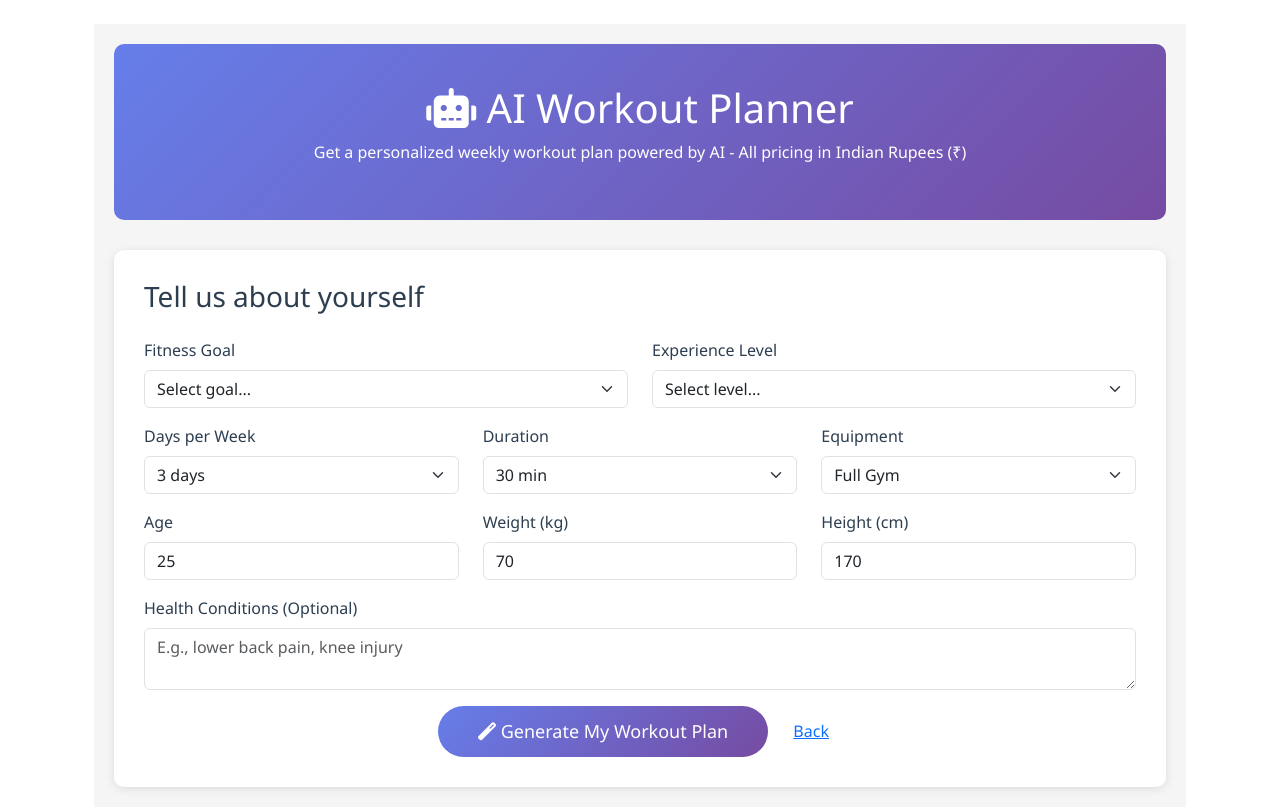
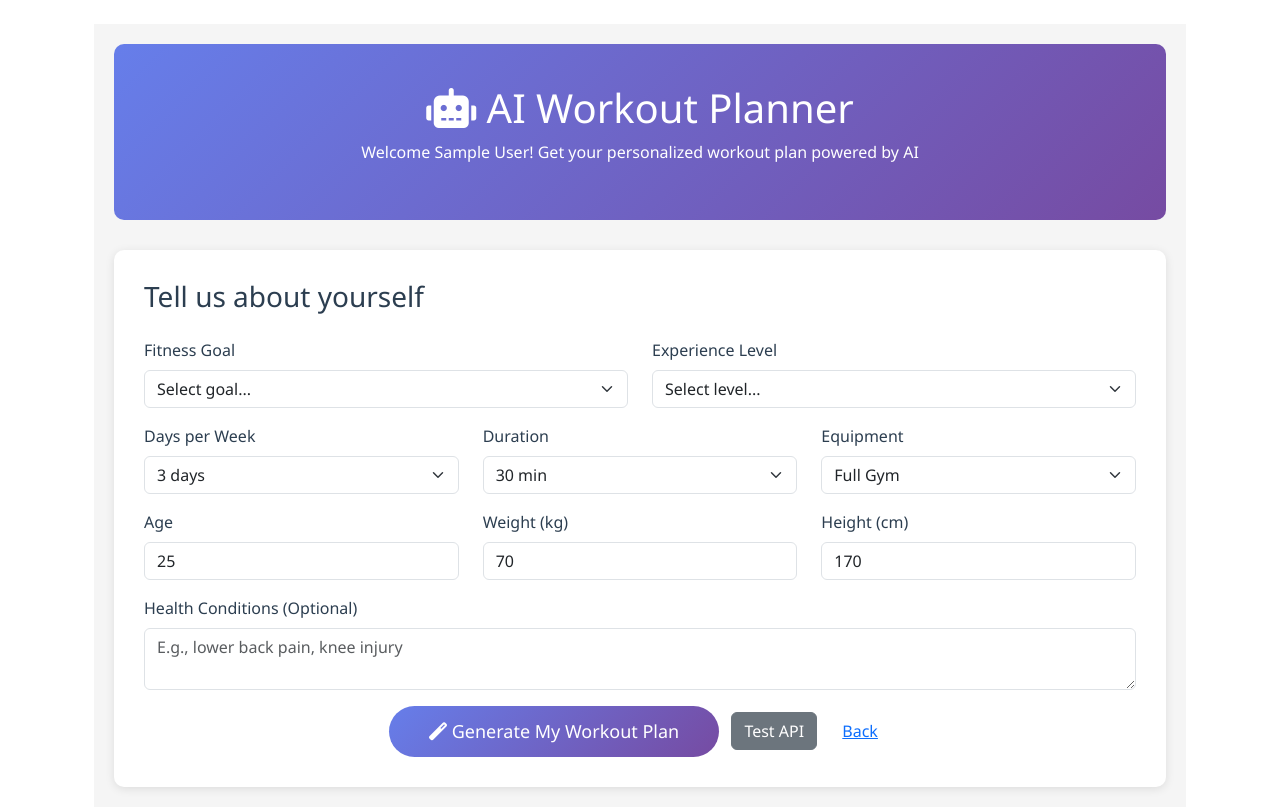
Before and after one commit to Aayushsm/gym-management, a Flask app: page /workout-planner in a window 1280 px wide. Shown: the part 62-869 px from the top of the page. Run offline with Flask 3, Linux system fonts and the light colour scheme; the visitor is signed in with stand-in values (Sample User, id 1); a database or web service that is not in the repository returns one stand-in record (values such as "Sample title"); some libraries are stand-ins or nearby versions.

Commit message:
Update workout_planner.html

```diff
--- a/templates/workout_planner.html
+++ b/templates/workout_planner.html
@@ -16,11 +16,25 @@
     <div class="wp-body">
         <div class="wp-header text-center">
             <h1><i class="fas fa-robot"></i> AI Workout Planner</h1>
-            <p>Get a personalized weekly workout plan powered by AI - All pricing in Indian Rupees (₹)</p>
+            {% if current_user.is_authenticated %}
+                <p>Welcome {{ current_user.name }}! Get your personalized workout plan powered by AI</p>
+            {% else %}
+                <p>Get a personalized weekly workout plan powered by AI</p>
+            {% endif %}
         </div>
 
         <div class="form-card">
+            {% if current_user.is_authenticated and current_user.role == 'member' %}
+                <h3 class="mb-4">Your Workout Preferences</h3>
+                <div class="alert alert-info">
+                    <strong>{{ current_user.name }}</strong>, we'll use your profile information (height: {{ current_user.height or 'Not set' }}cm, weight: {{ current_user.weight or 'Not set' }}kg, age: {{ current_user.age or 'Not set' }}) to create a personalized plan.
+                    {% if not current_user.height or not current_user.weight or not current_user.age %}
+                        <br><small>Some profile information is missing. Please <a href="{{ url_for('update_profile', id=current_user.id) }}">update your profile</a> for better personalization.</small>
+                    {% endif %}
+                </div>
+            {% else %}
                 <h3 class="mb-4">Tell us about yourself</h3>
+            {% endif %}
             <form id="workoutForm">
                 <div class="row">
                     <div class="col-md-6 mb-3">
@@ -68,6 +82,14 @@
                         </select>
                     </div>
                 </div>
+                {% if current_user.is_authenticated and current_user.role == 'member' %}
+                    <!-- For logged-in members, use their profile data -->
+                    <input type="hidden" name="age" value="{{ current_user.age or 25 }}">
+                    <input type="hidden" name="weight" value="{{ current_user.weight or 70 }}">
+                    <input type="hidden" name="height" value="{{ current_user.height or 170 }}">
+                    <input type="hidden" name="member_name" value="{{ current_user.name }}">
+                {% else %}
+                    <!-- For non-members, show input fields -->
                     <div class="row">
                         <div class="col-md-4 mb-3">
                             <label class="form-label">Age</label>
@@ -82,6 +104,7 @@
                             <input type="number" class="form-control" name="height" value="170" required>
                         </div>
                     </div>
+                {% endif %}
                 <div class="mb-3">
                     <label class="form-label">Health Conditions (Optional)</label>
                     <textarea class="form-control" name="health_conditions" rows="2" placeholder="E.g., lower back pain, knee injury"></textarea>
@@ -90,6 +113,7 @@
                     <button type="submit" class="btn btn-generate">
                         <i class="fas fa-magic"></i> Generate My Workout Plan
                     </button>
+                    <button type="button" class="btn btn-secondary ms-2" onclick="testAPI()">Test API</button>
                     <a href="{% if current_user.is_authenticated and current_user.role != 'member' %}{{ url_for('index') }}{% else %}{{ url_for('member_dashboard') }}{% endif %}" class="btn btn-link ms-2">Back</a>
                 </div>
             </form>
@@ -134,10 +158,13 @@ document.getElementById('workoutForm').addEventListener('submit', async function
         });
 
         const result = await response.json();
+        console.log('API Response:', result); // Debug log
 
         if (result.success) {
+            console.log('Plan data:', result.plan); // Debug log
             displayPlan(result.plan);
         } else {
+            console.error('API Error:', result.error);
             alert('Error: ' + result.error);
         }
     } catch (error) {
@@ -149,26 +176,77 @@ document.getElementById('workoutForm').addEventListener('submit', async function
 });
 
 function displayPlan(plan) {
-    var html = '<div class="plan-card"><h4>Plan Overview</h4><p>' + (plan.plan_overview || '') + '</p></div>';
+    console.log('Displaying plan:', plan); // Debug log
+
+    if (!plan) {
+        console.error('Plan is null or undefined');
+        document.getElementById('planContent').innerHTML = '<div class="alert alert-danger">Error: No plan data received</div>';
+        document.getElementById('resultsSection').style.display = 'block';
+        return;
+    }
+
+    var html = '<div class="plan-card"><h4>Your Personalized Plan</h4><p>' + (plan.plan_overview || 'No overview available') + '</p>';
+
+    // Show member stats if available
+    if (plan.member_stats) {
+        html += '<div class="mt-3"><small class="text-muted">';
+        html += '<strong>Your Profile:</strong> BMI: ' + (plan.member_stats.bmi || 'N/A') + ' (' + (plan.member_stats.bmi_category || 'N/A') + ')';
+        if (plan.member_stats.recommended_focus) {
+            html += '<br><strong>Recommended Focus:</strong> ' + plan.member_stats.recommended_focus;
+        }
+        html += '</small></div>';
+    }
+    html += '</div>';
 
     (plan.weekly_schedule || []).forEach(function(day) {
         html += '<div class="day-card"><h5>' + (day.day || '') + ' - ' + (day.focus || '') + '</h5>';
-        html += '<table class="table"><thead><tr><th>Exercise</th><th>Sets</th><th>Reps</th><th>Rest</th></tr></thead><tbody>';
+        html += '<table class="table"><thead><tr><th>Exercise</th><th>Sets</th><th>Reps</th><th>Rest</th><th>Notes</th></tr></thead><tbody>';
 
         (day.exercises || []).forEach(function(ex) {
-            html += '<tr><td>' + (ex.name || '') + '</td><td>' + (ex.sets || '') + '</td><td>' + (ex.reps || '') + '</td><td>' + (ex.rest || '') + '</td></tr>';
+            html += '<tr><td><strong>' + (ex.name || '') + '</strong></td><td>' + (ex.sets || '') + '</td><td>' + (ex.reps || '') + '</td><td>' + (ex.rest || '') + '</td><td><small>' + (ex.notes || '') + '</small></td></tr>';
         });
 
         html += '</tbody></table></div>';
     });
 
     if (plan.nutrition_tips) {
-        html += '<div class="plan-card"><h4>Nutrition Tips</h4><p>' + plan.nutrition_tips + '</p></div>';
+        html += '<div class="plan-card"><h4>Nutrition Recommendations</h4><p>' + plan.nutrition_tips + '</p></div>';
+    }
+
+    if (plan.progress_tracking) {
+        html += '<div class="plan-card"><h4>Progress Tracking</h4><p>' + plan.progress_tracking + '</p></div>';
+    }
+
+    if (plan.personalized_notes) {
+        html += '<div class="plan-card"><h4>Personal Notes</h4><p>' + plan.personalized_notes + '</p></div>';
     }
 
     document.getElementById('planContent').innerHTML = html;
     document.getElementById('resultsSection').style.display = 'block';
     window.scrollTo({top: document.getElementById('resultsSection').offsetTop, behavior: 'smooth'});
 }
+
+// Test function
+async function testAPI() {
+    try {
+        const response = await fetch('/api/test-workout', {
+            method: 'POST',
+            headers: {'Content-Type': 'application/json'},
+            body: JSON.stringify({test: true})
+        });
+
+        const result = await response.json();
+        console.log('Test API Response:', result);
+
+        if (result.success) {
+            displayPlan(result.plan);
+        } else {
+            alert('Test failed: ' + result.error);
+        }
+    } catch (error) {
+        console.error('Test API Error:', error);
+        alert('Test API failed: ' + error.message);
+    }
+}
 </script>
 {% endblock %}
```
Lines whose indentation alone changed are shown as unchanged.
